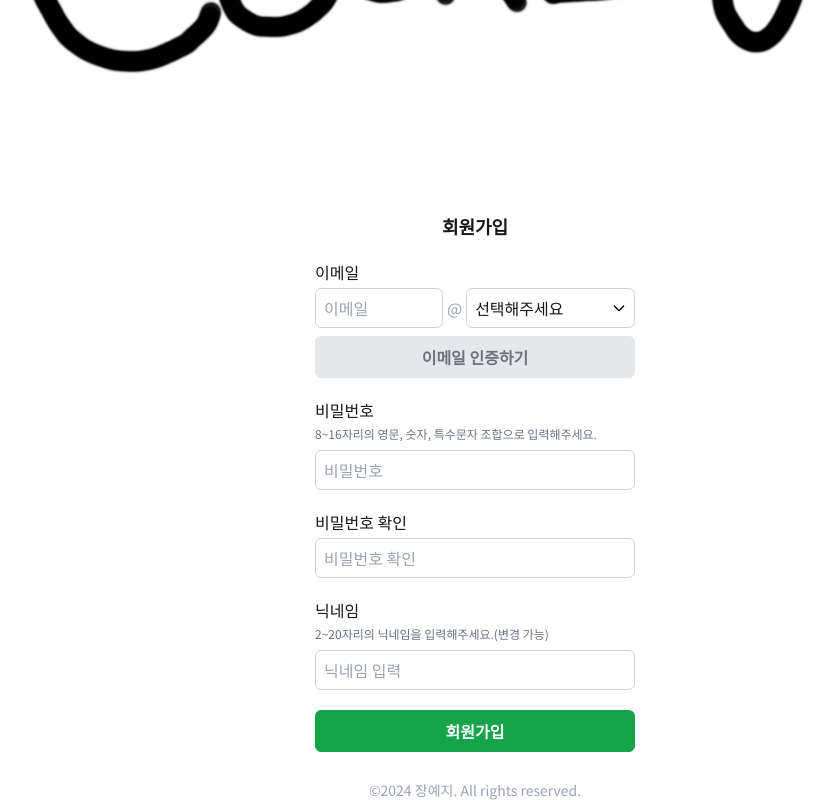
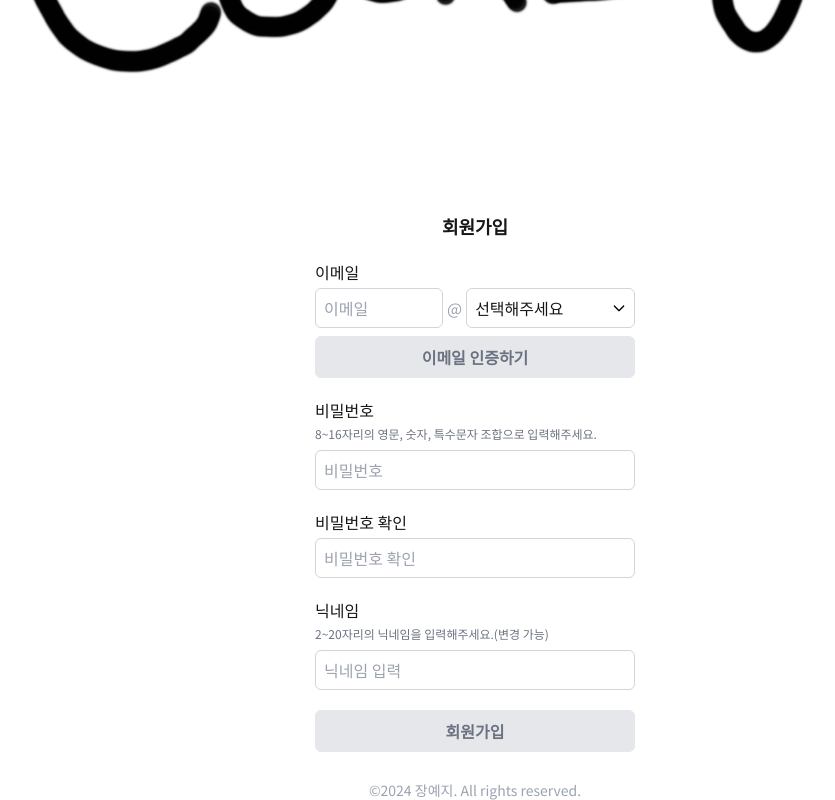
Before and after one commit to ho-ji/cooklog-client, a Next.js app: page /signup in a window 1280 px wide. Shown: the part 418-1218 px from the top of the page, without its empty margins (165-1000 px from the left). Built offline with nearby package versions, Linux system fonts and the light colour scheme.

Commit message:
feat: SignUpForm에서 이메일, 비밀번호, 닉네임 확인 추가

```diff
--- a/src/app/globals.css
+++ b/src/app/globals.css
@@ -47,7 +47,7 @@ body :focus {
     @apply px-6 py-2 font-bold bg-white text-green-600 rounded-md  border  border-green-600;
   }
   .button-primary-disable {
-    @apply px-6 py-2 font-bold bg-gray-200  text-gray-500 rounded-md border;
+    @apply px-6 py-2 font-bold bg-gray-200  text-gray-500 rounded-md border border-gray-200;
   }
   .input {
     @apply bg-white rounded-md  h-10 border border-gray-300 px-2;
--- a/src/components/signup/SignUpForm.tsx
+++ b/src/components/signup/SignUpForm.tsx
@@ -3,14 +3,29 @@
 import SignUpEmailVerification from './SignUpEmailVerification'
 import SignUpPasswordFields from './SignUpPasswordFields'
 import SignUpNicknameField from './SignUpNicknameField'
+import React, {useState} from 'react'
 
 const SignUpForm = () => {
+  const [signUpEmail, setSignUpEmail] = useState<string>('')
+  const [signUpPassword, setSignUpPassword] = useState<string>('')
+  const [signUpNickname, setSignUpNickname] = useState<string>('')
+
+  const signUp: React.FormEventHandler<HTMLFormElement> = (e) => {
+    e.preventDefault()
+  }
+
   return (
-    <form className="flex flex-col gap-5 [&_label]:mb-1 [&_label]:inline-block">
-      <SignUpEmailVerification />
-      <SignUpPasswordFields />
-      <SignUpNicknameField />
-      <button className="button-primary">회원가입</button>
+    <form
+      className="flex flex-col gap-5 [&_label]:mb-1 [&_label]:inline-block"
+      onSubmit={signUp}>
+      <SignUpEmailVerification setSignUpEmail={setSignUpEmail} />
+      <SignUpPasswordFields setSignUpPassword={setSignUpPassword} />
+      <SignUpNicknameField setSignUpNickname={setSignUpNickname} />
+      <button
+        className="button-primary disabled:button-primary-disable"
+        disabled={!signUpEmail && !signUpPassword && !signUpNickname}>
+        회원가입
+      </button>
     </form>
   )
 }
--- a/src/components/signup/SignUpNicknameField.tsx
+++ b/src/components/signup/SignUpNicknameField.tsx
@@ -4,12 +4,17 @@ import {useState} from 'react'
 
 import {nicknameValidator} from '@/utils/validators'
 
-const SignUpNicknameField = () => {
+interface Props {
+  setSignUpNickname: (nickname: string) => void
+}
+
+const SignUpNicknameField = ({setSignUpNickname}: Props) => {
   const [nickname, setNickname] = useState<string>('')
   const [nicknameError, setNicknameError] = useState<boolean>(false)
   const [isNicknameDuplicate, setIsNicknameDuplicate] = useState<boolean>(false)
 
   const handleNicknameChange: React.ChangeEventHandler<HTMLInputElement> = (e) => {
+    setSignUpNickname('')
     setNickname(e.target.value)
     setIsNicknameDuplicate(false)
     setNicknameError(!nicknameValidator(e.target.value))
@@ -17,8 +22,12 @@ const SignUpNicknameField = () => {
 
   const verifyNickname: React.FocusEventHandler<HTMLInputElement> = async () => {
     if (nicknameError) return
-    // const isDuplicate = await verifyNicknameAPI(nickname.value)
-    // if(isDuplicate) setIsNicknameDuplicate(true)
+    // const isDuplicate = await verifyNicknameAPI(nickname)
+    // if(isDuplicate) {
+    //   setIsNicknameDuplicate(true)
+    //   return
+    // }
+    // setSignUpNickname(nickname)
   }
   return (
     <div className="flex flex-col">
@@ -27,6 +36,7 @@ const SignUpNicknameField = () => {
       <input
         className={`input ${(nicknameError || isNicknameDuplicate) && 'input-error'}`}
         value={nickname}
+        maxLength={20}
         onChange={handleNicknameChange}
         onBlur={verifyNickname}
         placeholder="닉네임 입력"
--- a/src/components/signup/SignUpPasswordFields.tsx
+++ b/src/components/signup/SignUpPasswordFields.tsx
@@ -4,25 +4,36 @@ import {useState} from 'react'
 
 import {passwordValidator} from '@/utils/validators'
 
-const SignUpPasswordFields = () => {
+interface Props {
+  setSignUpPassword: (password: string) => void
+}
+
+const SignUpPasswordFields = ({setSignUpPassword}: Props) => {
   const [password, setPassword] = useState<string>('')
-  const [passwordError, setPasswordError] = useState<boolean>(false)
+  const [passwordError, setPasswordError] = useState<null | boolean>(null)
   const [confirmPassword, setConfirmPassword] = useState<string>('')
-  const [confirmPasswordError, setConfirmPasswordError] = useState<boolean>(false)
+  const [confirmPasswordError, setConfirmPasswordError] = useState<null | boolean>(null)
 
   const handlePassswordChange: React.ChangeEventHandler<HTMLInputElement> = (e) => {
     setPassword(e.target.value)
-    if (passwordError) setPasswordError(!passwordValidator(e.target.value))
+    if (passwordError !== null) setPasswordError(!passwordValidator(e.target.value))
   }
 
-  const verifyPassword: React.FocusEventHandler<HTMLInputElement> = () => setPasswordError(!passwordValidator(password))
+  const verifyPassword: React.FocusEventHandler<HTMLInputElement> = () => {
+    setPasswordError(!passwordValidator(password))
+    setSignUpPassword('')
+  }
 
   const handleConfirmPasswordChange: React.ChangeEventHandler<HTMLInputElement> = (e) => {
     setConfirmPassword(e.target.value)
-    if (confirmPasswordError) setConfirmPasswordError(e.target.value === '' || password !== e.target.value)
+    if (confirmPasswordError !== null) setConfirmPasswordError(e.target.value === '' || password !== e.target.value)
   }
 
-  const verifyConfirmPassword: React.FocusEventHandler<HTMLInputElement> = () => setConfirmPasswordError(confirmPassword === '' || password !== confirmPassword)
+  const verifyConfirmPassword: React.FocusEventHandler<HTMLInputElement> = () => {
+    setConfirmPasswordError(confirmPassword === '' || password !== confirmPassword)
+    if (!passwordError && password === confirmPassword) setSignUpPassword(password)
+    else setSignUpPassword('')
+  }
 
   return (
     <>
```
